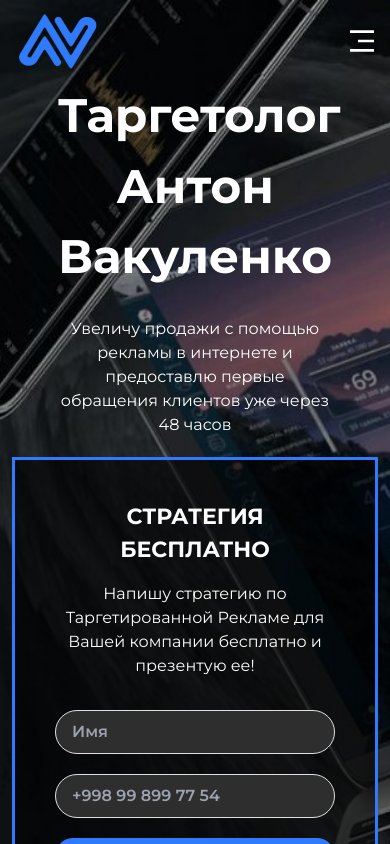
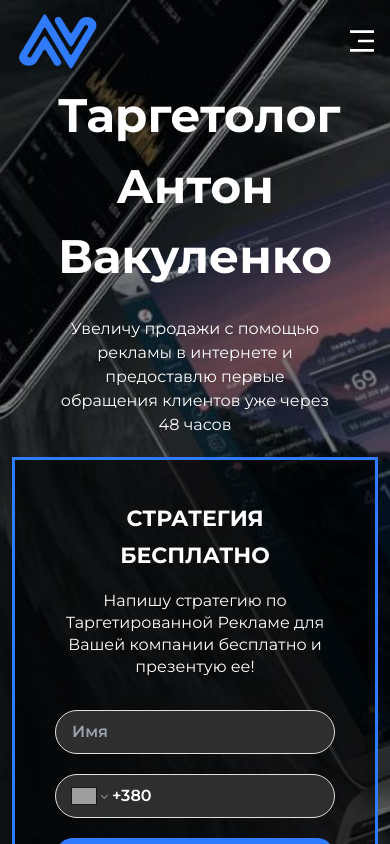
Before and after one commit to boburastonov/vakulenko, a Next.js app: page / in a window 390 px wide. Shown: the top 844 px of the page. Built offline with nearby package versions, Linux system fonts and the light colour scheme; grey boxes are pictures that could not be loaded.

Commit message:
add react-phone-number input to hero page

```diff
--- a/src/components/hero.tsx
+++ b/src/components/hero.tsx
@@ -1,30 +1,31 @@
 "use client";
 import React, { useState } from "react";
-import "react-phone-input-2/lib/style.css";
 import axios from "axios";
 import { ToastContainer, toast } from "react-toastify";
 import "react-toastify/dist/ReactToastify.css";
+import "react-phone-number-input/style.css";
+import PhoneInput from "react-phone-number-input";
 
-const Hero = () => {
+const Hero: React.FC = () => {
   const [inputValue, setInputValue] = useState<string>("");
-  const [inputNumber, setInputNumber] = useState<string>("");
+  const [value, setValue] = useState<string | undefined>(undefined);
   const handleChange = (event: any) => {
     setInputValue(event.target.value);
   };
-  const handleChangeNumber = (event: any) => {
-    setInputNumber(event.target.value);
-  };
 
-  const sendMessage = (e: any) => {
-    const notify = () =>
-      toast.success("Your reservation has been sent successfully!");
+  const sendMessage = (e: React.FormEvent) => {
     e.preventDefault();
+    const notify = () => toast.success("Your data has been sent successfully!");
+    if (!value || !inputValue) {
+      toast.error("Please fill in both fields.");
+      return;
+    }
     const token = "7229813830:AAFlDf6El0NDlFH5wod5x8vT1jV-IJhEKU8";
     const chat_id = "5730538728";
     const url = `https://api.telegram.org/bot${token}/sendMessage`;
     // const name = document.getElementById("name").value;
     // const phoneNumber = document.getElementById("phone-number").value;
-    const messageContent = `Name: ${inputValue} \nPhone Number: ${inputNumber}`;
+    const messageContent = `Name: ${inputValue} \nPhone Number: ${value}`;
 
     axios({
       url: url,
@@ -39,6 +40,8 @@ const Hero = () => {
         notify();
       })
       .catch((err) => {
+        const notify = () =>
+          toast.error("Your data has not been sent successfully!");
         console.log("Yuborishda xatolik,", err);
       });
   };
@@ -49,7 +52,7 @@ const Hero = () => {
         <div className="lg:w-[50%] self-start lg:py-12 lg:text-left lg:m-0 w-[75%] mx-auto text-center md:mb-7 mb-5">
           <h1 className="text-white lg:text-[59px] lg:mb-10 lg:relative md:text-[55px] text-[47px] font-bold text-center mb-6">
             Таргетолог
-            <span className="lg:absolute w-[370px] h-[2px] bg-[#2e7bff] lg:block md:hidden"></span>{" "}
+            <span className="lg:absolute left-5 w-[370px] h-[2px] bg-[#2e7bff] lg:block md:hidden"></span>{" "}
             Антон Вакуленко
           </h1>
           <p className="text-white md:text-[19px] text-base font-normal">
@@ -58,10 +61,10 @@ const Hero = () => {
           </p>
         </div>
         <div className="lg:w-[40%] lg:p-16 lg:ml-6 md:w-[60%] md:p-14 p-10 m-0 border-[3px] border-solid border-[#2e7bff] text-center text-white bg-[#0000009a]">
-          <h2 className="lg:mb-8 md:mb-6 md:text-[24px] mb-4 text-[22px] font-bold ">
+          <h2 className="lg:mb-8 md:mb-6 md:text-[24px] leading-[37px] mb-4 text-[22px] font-bold">
             СТРАТЕГИЯ БЕСПЛАТНО
           </h2>
-          <p className="lg:mb-12 md:mb-10 md:text-[18px] mb-8 text-[16px] font-normal">
+          <p className="lg:mb-12 md:mb-10 md:text-[18px] md:leading-[28px] leading-[22px] mb-8 text-[16px] font-normal">
             Напишу стратегию по Таргетированной Рекламе для Вашей компании
             бесплатно и презентую ее!
           </p>
@@ -73,15 +76,15 @@ const Hero = () => {
               onChange={handleChange}
               placeholder="Имя"
               autoComplete="off"
-              className="w-full md:h-[50px] h-11 bg-[#2e2e2e] rounded-[30px] text-base md:font-bold md:px-5 md:mb-6 font-semibold border border-solid border-[#e0e0e0] p-0 px-4 mb-5 cursor-pointer"
+              className="w-full md:h-[50px] h-11 bg-[#2e2e2e] rounded-[30px] text-base md:font-bold md:px-5 md:mb-6 font-semibold border border-solid border-[#e0e0e0] p-0 px-4 mb-5 outline-none cursor-pointer"
             />
-            <input
+            <PhoneInput
+              placeholder="(99) 999 99 99"
+              value={value}
               type="tel"
-              id="phone-number"
-              value={inputNumber}
-              onChange={handleChangeNumber}
-              autoComplete="off"
-              placeholder="+998 99 899 77 54"
+              international
+              defaultCountry="UA"
+              onChange={setValue}
               className="w-full md:h-[50px] h-11 bg-[#2e2e2e] rounded-[30px] text-base md:font-bold md:px-5 md:mb-6 font-semibold border border-solid border-[#e0e0e0] p-0 px-4 mb-5 cursor-pointer"
             />
             <button className="w-full md:text-[14px] text-[12px] text-white bg-[#2e7bff] border border-solid border-[#2e7bff] md:py-3 py-2 px-[30px] text-center inline-block rounded-[25px] font-medium capitalize tracking-[0.5px] transition-all duration-[0.3s] hover:opacity-90">
```
